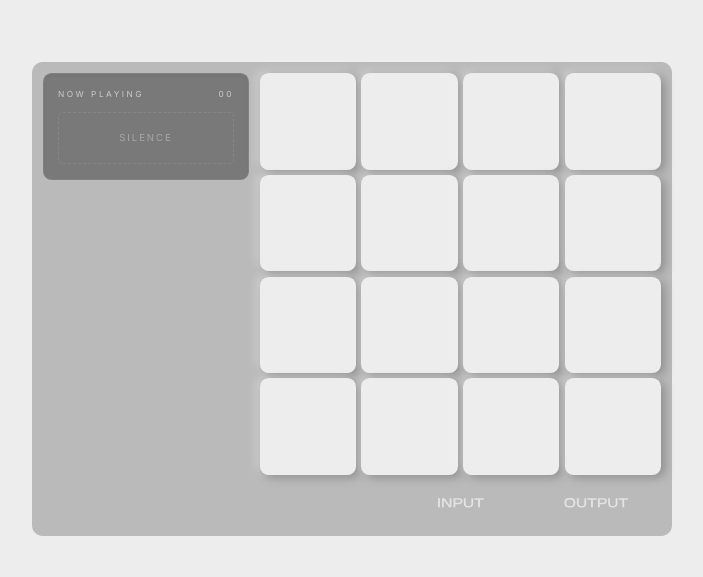
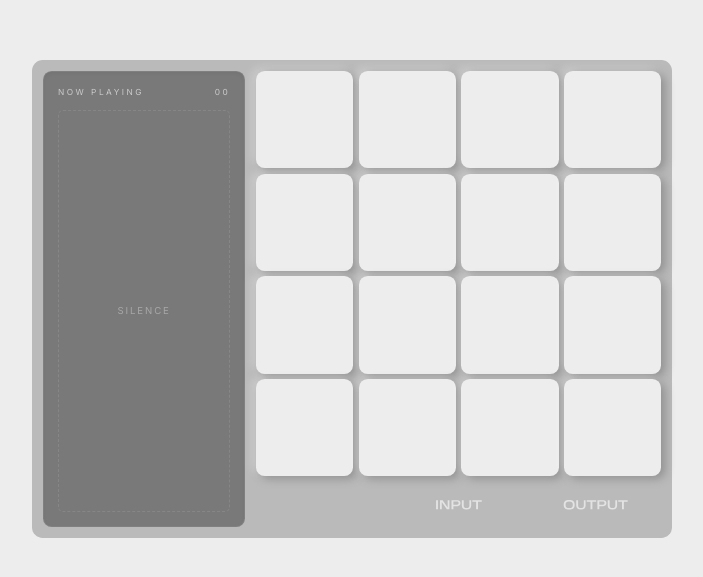
Before and after one commit to vladmdgolam/sample, a Next.js app: page / in a window 1280 px wide. Shown: the part 101-678 px from the top of the page, without its empty margins (288-991 px from the left). Built offline with nearby package versions, Linux system fonts and the light colour scheme.

Commit message:
fix: layout of now playing

```diff
--- a/components/NowPlayingDisplay.tsx
+++ b/components/NowPlayingDisplay.tsx
@@ -398,18 +398,19 @@ const WaveformEditor: FC<{ sampleSrc: string; padKey: string; onExit: () => void
 export const NowPlayingDisplay: FC<NowPlayingDisplayProps> = ({ tracks, editMode, onExitEditMode, onApplyEdit }) => {
   if (editMode && onExitEditMode && onApplyEdit) {
     return (
-      <div className="flex-1">
+      <div className="col-span-2">
         <WaveformEditor sampleSrc={editMode.sampleSrc} padKey={editMode.padKey} onExit={onExitEditMode} onApply={onApplyEdit} />
       </div>
     )
   }
   return (
-    <div className="rounded-[0.68vw] border border-white/5 bg-black/35 p-[1.1vw] text-white shadow-inner w-1/3 flex flex-col h-full">
-      <div className="flex items-center justify-between text-[0.65vw] uppercase tracking-[0.3em] opacity-60 flex-shrink-0">
-        <span>Now Playing</span>
-        <span>{tracks.length.toString().padStart(2, "0")}</span>
-      </div>
-      <div className="mt-[0.9vw] grid gap-[0.6vw] overflow-y-auto flex-1 min-h-0">
+    <div className="relative">
+      <div className="absolute inset-0 rounded-[0.68vw] border border-white/5 bg-black/35 p-[1.1vw] text-white shadow-inner flex flex-col overflow-hidden">
+        <div className="flex items-center justify-between text-[0.65vw] uppercase tracking-[0.3em] opacity-60 flex-shrink-0">
+          <span>Now Playing</span>
+          <span>{tracks.length.toString().padStart(2, "0")}</span>
+        </div>
+        <div className="mt-[0.9vw] grid gap-[0.6vw] overflow-y-auto flex-1 min-h-0">
         {tracks.length === 0 ? (
           <div className="flex items-center justify-center rounded-[0.4vw] border border-dashed border-white/10 py-[1.4vw] text-[0.75vw] uppercase tracking-[0.2em] text-white/35">
             Silence
@@ -433,6 +434,7 @@ export const NowPlayingDisplay: FC<NowPlayingDisplayProps> = ({ tracks, editMode
             )
           })
         )}
+        </div>
       </div>
     </div>
   )
--- a/components/PadGrid.tsx
+++ b/components/PadGrid.tsx
@@ -267,14 +267,14 @@ export const PadGrid: React.FC<PadGridProps> = ({ padKeys, keyToPadMapping, isDa
       onDragOver={handleDragOver}
       onDrop={handleDrop}
     >
-      <div className="p-[1.7%] pb-[1.7%] bg-[var(--pad-bg)] h-full max-w-full relative rounded-[0.84vw] flex gap-[0.84vw]">
+      <div className="p-[1.7%] pb-[1.7%] bg-[var(--pad-bg)] max-w-full relative rounded-[0.84vw] grid grid-cols-[1fr_2fr] gap-[0.84vw]">
         <NowPlayingDisplay
           tracks={playingTracks}
           editMode={editMode}
           onExitEditMode={handleExitEditMode}
           onApplyEdit={handleApplyEdit}
         />
-        {!editMode && <div className="flex flex-col gap-[0.42vw] flex-1 min-h-0">
+        {!editMode && <div className="flex flex-col gap-[0.42vw] min-h-0">
           <div className="grid grid-cols-4 pads_grid">
             {padKeys.map((key, index) => {
               const custom = customSamples[key]
```
